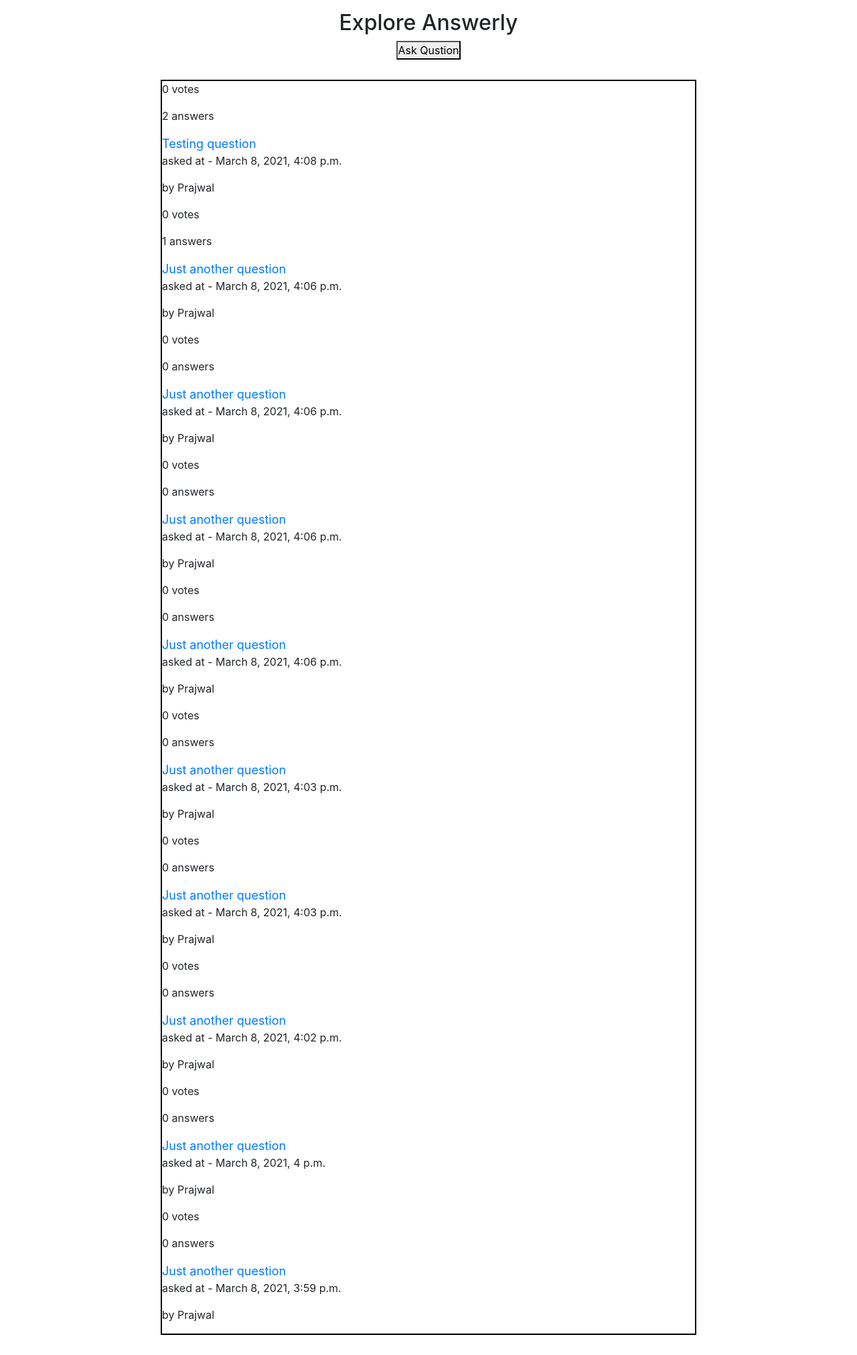
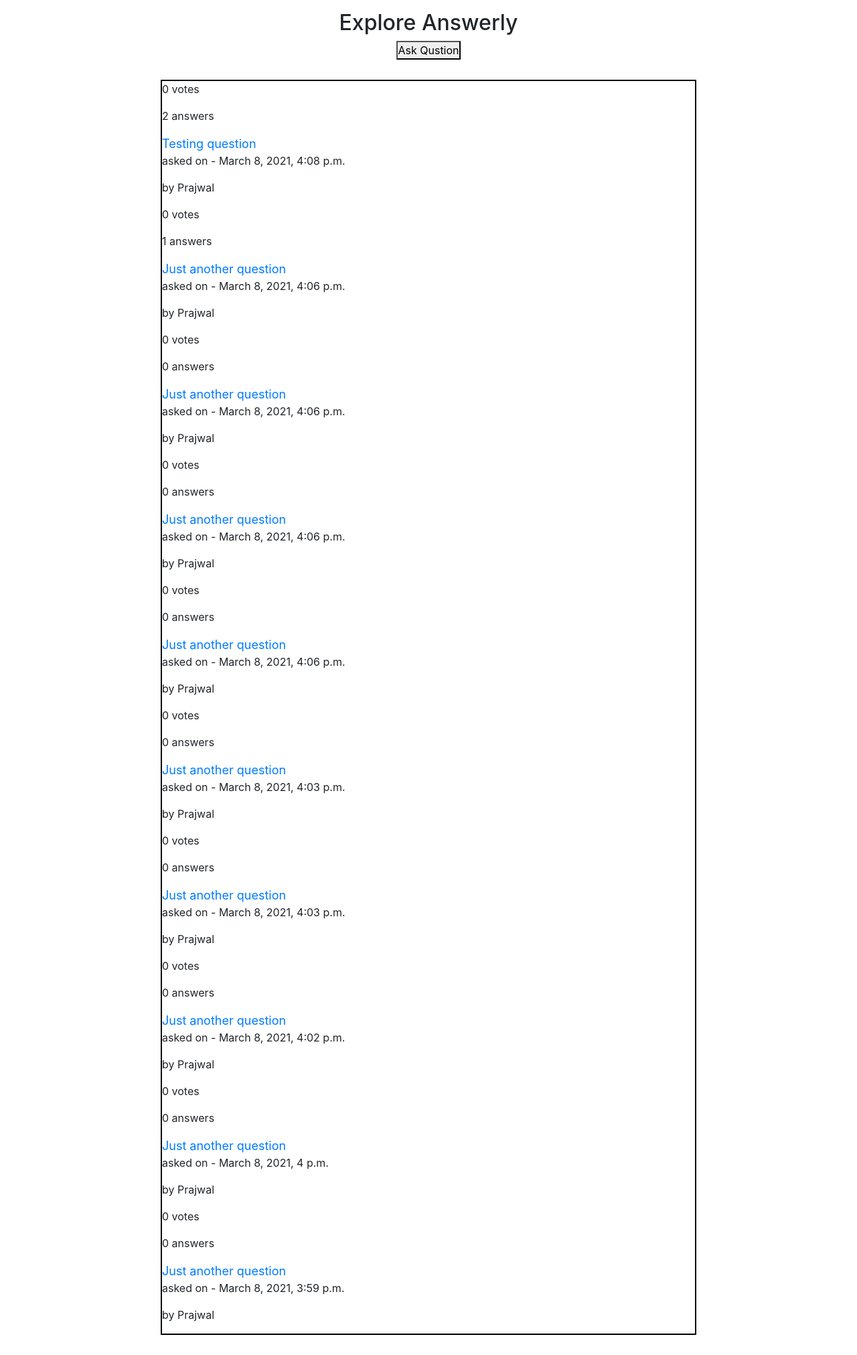
Before and after one commit to Prajwal-Jadhav/Answerly, a Django app: page / in a window 1280 px wide. Shown: the part 56-2079 px from the top of the page at 67% size. Run offline with Django 3.2, Linux system fonts and the light colour scheme; data comes from the database, SQL or seed files in the repository; some libraries are stand-ins or nearby versions.

Commit message:
corrected grammatical mistake in template

```diff
--- a/main/templates/main/home.html
+++ b/main/templates/main/home.html
@@ -22,7 +22,7 @@
     <a class="question__title" href="{% url 'main:question_details' question.id %}">
       {{question.title}}
     </a>
-    <p class="question__time">asked at - {{ question.created_at }}</p>
+    <p class="question__time">asked on - {{ question.created_at }}</p>
     <p class="question__author"> by {{ question.asked_by.first_name }}</p>
   </div>
   {% endfor %}
```
